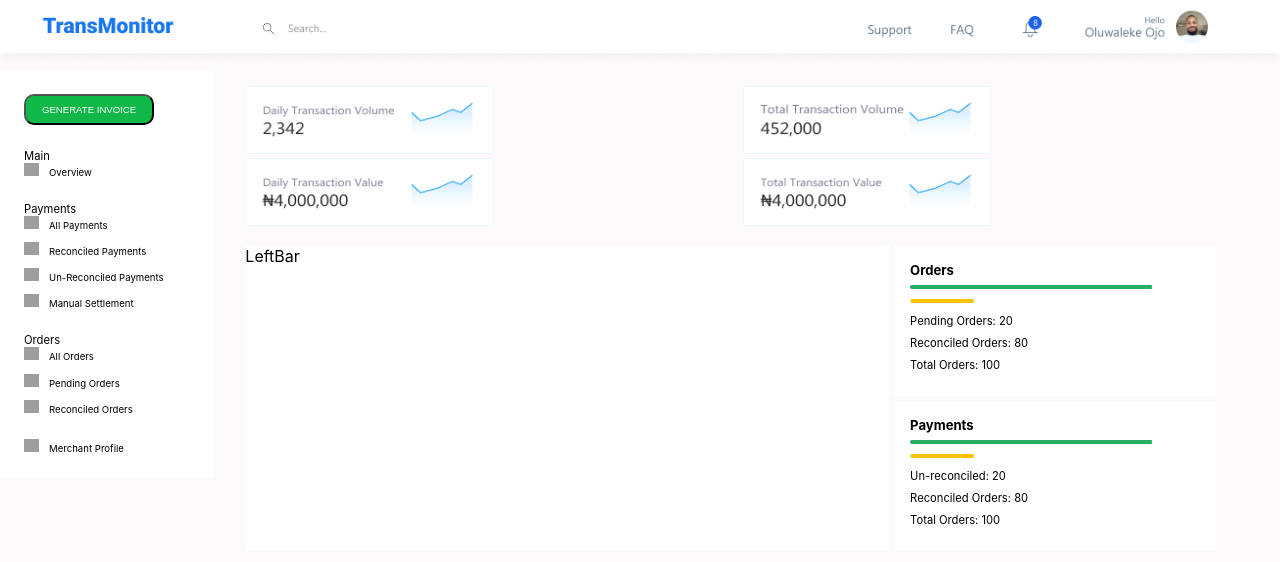
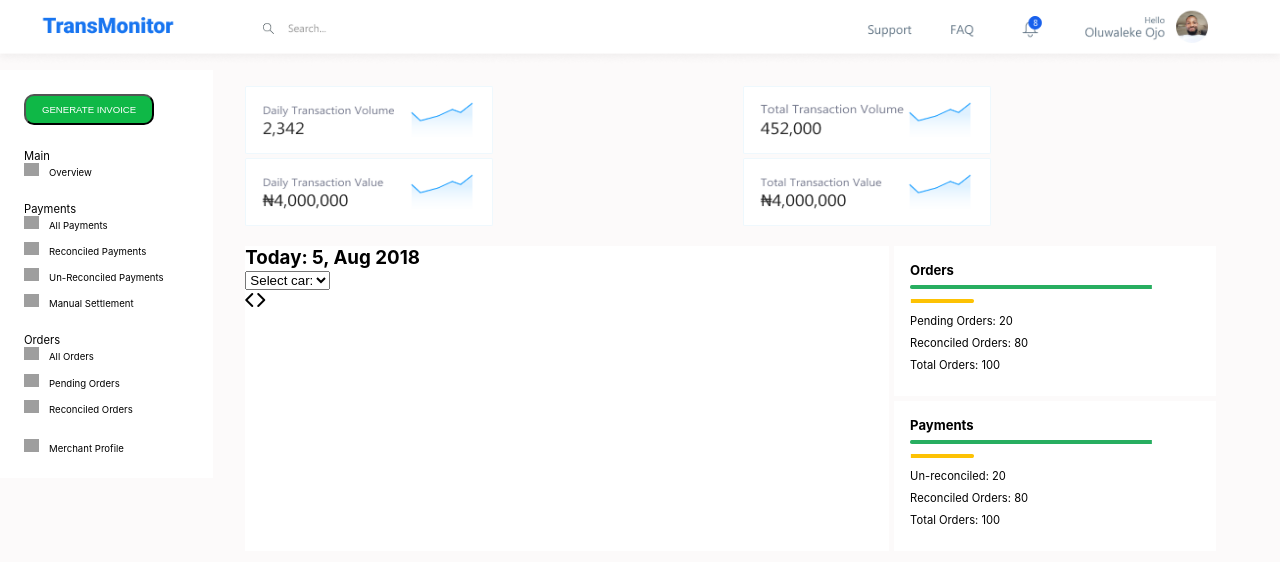
Before and after one commit to kayodefad/vela-frontend-test, a React (Create React App) app: page / in a window 1280 px wide. Shown: the top 562 px of the page. Built offline with nearby package versions, Linux system fonts and the light colour scheme; grey boxes are pictures that could not be loaded.

Commit message:
additonal work

```diff
--- a/public/index.html
+++ b/public/index.html
@@ -15,6 +15,7 @@
       user's mobile device or desktop. See https://developers.google.com/web/fundamentals/web-app-manifest/
     -->
     <link rel="manifest" href="%PUBLIC_URL%/manifest.json" />
+    <script src="https://kit.fontawesome.com/6450fc700a.js" crossorigin="anonymous"></script>
     <!--
       Notice the use of %PUBLIC_URL% in the tags above.
       It will be replaced with the URL of the `public` folder during the build.
--- a/src/components/MainSecondRow.css
+++ b/src/components/MainSecondRow.css
@@ -45,7 +45,6 @@
 }
 
 .MainSecondRow .rightbar {
-  /* background: #fff; */
   flex: 1;
   font-size: 0.7rem;
 }
@@ -65,3 +64,8 @@
 .MainSecondRow p {
   margin: 8px 0;
 }
+
+.MainSecondRow .leftbar .arrowbg {
+  background: blue;
+  padding: 3px 5px
+}
--- a/src/components/MainSecondRow.js
+++ b/src/components/MainSecondRow.js
@@ -18,6 +18,12 @@ import green from '../images/BodySecondLayer/SecondLayerRight/green.png'
 import yellow from '../images/BodySecondLayer/SecondLayerRight/yellow.png'
 
 const MainSecondRow = () => {
+  const style = {
+    background: '#fff',
+    padding: '2px 7px',
+    border: '#bdbaba',
+    borderRadius: '5px'
+  }
   return (
     <div className="MainSecondRow">
       {/* <div className="topofgraph">
@@ -41,7 +47,22 @@ const MainSecondRow = () => {
         <img src={May} alt="May" />
         <img src={Jun} alt="Jun" />
       </div> */}
-      <div className="leftbar">LeftBar</div>
+      <div className="leftbar">
+        <div>
+          <h3>Today: 5, Aug 2018</h3>
+          <div class="custom-select">
+            <select>
+              <option value="0">Select car:</option>
+              <option value="1">Audi</option>
+              <option value="2">BMW</option>
+            </select>
+          </div>
+          <div>
+            <i className="fas fa-chevron-left"></i>
+            <i className="fas fa-chevron-right"></i>
+          </div>
+        </div>
+      </div>
       <div className="rightbar">
         <div className="topandbottom">
           <div className="top">
```
